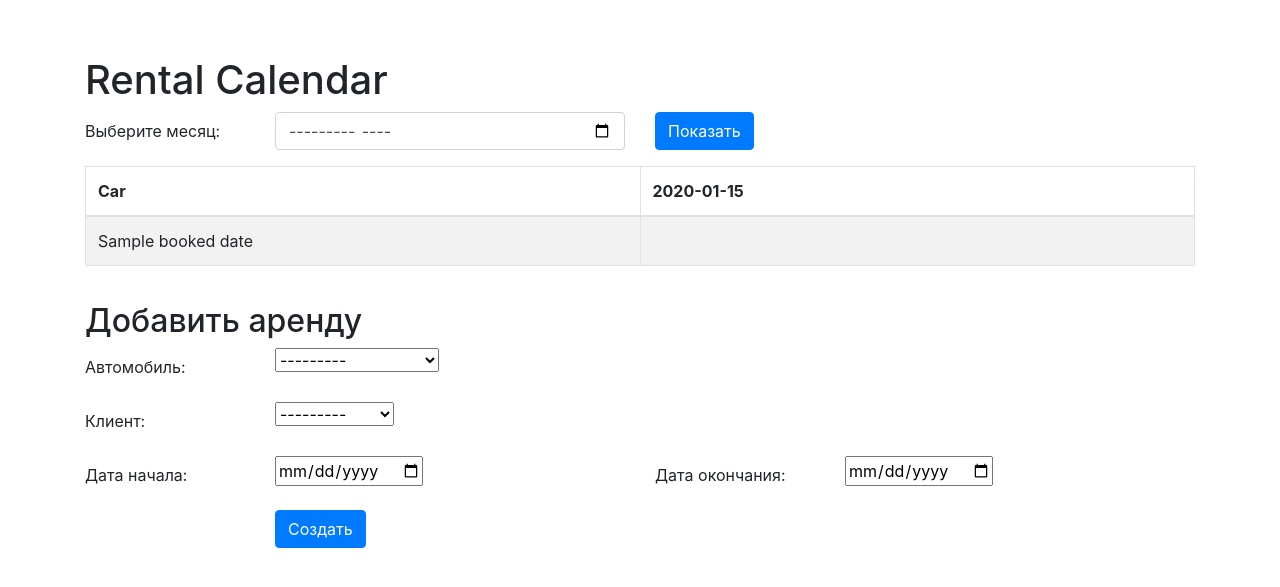
After one commit to gipopotamus/Spectech-Tracker, a Django app: template spectech/templates/rental_calendar.html in a window 1280 px wide. The commit adds this page. Shown: the top 587 px of the page. Run offline with Django 4.2, Linux system fonts and the light colour scheme; tables that the repository leaves empty hold one stand-in row (values such as "Sample post"); the template is opened without the code that fills it: values that come from a table or form of the project are taken from there, most other values are stand-ins (such as "Sample title", 1, 10 or a date in 2020); some libraries are stand-ins or nearby versions.

Commit message:
car list, car info, rental add

```diff
--- a/spectech/spectech/settings.py
+++ b/spectech/spectech/settings.py
@@ -38,7 +38,7 @@ INSTALLED_APPS = [
     'django.contrib.messages',
     'django.contrib.staticfiles',
     'tracker',
-    'django_jinja2',
+    'grappelli',
 ]
 
 MIDDLEWARE = [
@@ -123,6 +123,10 @@ USE_TZ = True
 
 STATIC_URL = 'static/'
 
+STATICFILES_DIRS = [
+    os.path.join(BASE_DIR, 'static'),
+]
+
 # Default primary key field type
 # https://docs.djangoproject.com/en/4.2/ref/settings/#default-auto-field
 
--- a/spectech/tracker/templates/base.html
+++ b/spectech/templates/base.html
@@ -1,56 +1,17 @@
+{% load static %}
 <!DOCTYPE html>
 <html>
 <head>
-    <title>Мое приложение</title>
+    <title>SpecTech</title>
     <link rel="stylesheet" href="https://stackpath.bootstrapcdn.com/bootstrap/4.5.2/css/bootstrap.min.css">
-    <link rel="stylesheet" href="https://cdnjs.cloudflare.com/ajax/libs/bootstrap-icons/1.5.0/bootstrap-icons.min.css">
+    <link rel="stylesheet" href="{% static 'css/styles.css' %}">
     <link rel="stylesheet" href="https://cdnjs.cloudflare.com/ajax/libs/font-awesome/5.15.3/css/all.min.css">
 
-    <style>
-        body {
-            background-color: #f8f9fa;
-        }
-        .navbar {
-            background-color: #343a40;
-            box-shadow: 0 2px 4px rgba(0, 0, 0, 0.1);
-        }
-        .navbar-nav .nav-item .nav-link {
-            color: #fff;
-        }
-        .navbar-nav .nav-item .nav-link:hover,
-        .navbar-nav .nav-item .nav-link:focus {
-            background-color: #007bff;
-        }
-        .navbar-nav .dropdown:hover .dropdown-menu {
-            display: block;
-        }
-        .container {
-            margin-top: 20px;
-            background-color: #fff;
-            box-shadow: 0 2px 4px rgba(0, 0, 0, 0.1);
-            padding: 20px;
-        }
-        .btn {
-            margin-left: 10px;
-        }
-        .ml-auto {
-            margin-left: auto !important;
-        }
-        .dropdown-menu {
-            background-color: #343a40;
-        }
-        .dropdown-item {
-            color: #fff;
-        }
-        .dropdown-item:hover,
-        .dropdown-item:focus {
-            background-color: #007bff;
-        }
-    </style>
+
 </head>
 <body>
 <nav class="navbar navbar-expand-lg navbar-dark">
-    <a class="navbar-brand" href="#">Мое приложение</a>
+    <a class="navbar-brand" href="#">SpecTech</a>
     <button class="navbar-toggler" type="button" data-toggle="collapse" data-target="#navbarNav"
             aria-controls="navbarNav" aria-expanded="false" aria-label="Toggle navigation">
         <span class="navbar-toggler-icon"></span>
@@ -58,17 +19,17 @@
     <div class="collapse navbar-collapse" id="navbarNav">
         <ul class="navbar-nav mr-auto">
             <li class="nav-item">
-                <a class="nav-link" href="#">Календарь</a>
+                <a class="nav-link" href="{% url 'rental_calendar'%}">Календарь</a>
             </li>
             <li class="nav-item dropdown">
                 <a class="nav-link dropdown-toggle" href="#" id="navbarDropdown1" role="button" data-toggle="dropdown"
                    aria-haspopup="true" aria-expanded="false">
-                    Кнопка 1
+                    Списки
                 </a>
                 <div class="dropdown-menu" aria-labelledby="navbarDropdown1">
-                    <a class="dropdown-item" href="#">4</a>
-                    <a class="dropdown-item" href="#">5</a>
-                    <a class="dropdown-item" href="#">6</a>
+                    <a class="dropdown-item" href="{% url 'car_list'%}">Техника</a>
+                    <a class="dropdown-item" href="#">Клиенты</a>
+                    <a class="dropdown-item" href="#"></a>
                 </div>
             </li>
             <li class="nav-item dropdown">
@@ -77,7 +38,7 @@
                     Кнопка 2
                 </a>
                 <div class="dropdown-menu" aria-labelledby="navbarDropdown2">
-                    <a class="dropdown-item" href="#">1</a>
+                    <a class="dropdown-item" href="rental/list/cars">1</a>
                     <a class="dropdown-item" href="#">2</a>
                     <a class="dropdown-item" href="#">3</a>
                 </div>
@@ -97,6 +58,7 @@
     {% block content %}
     {% endblock %}
 </div>
+<script src="https://code.jquery.com/jquery-3.6.0.min.js"></script>
 <script src="https://stackpath.bootstrapcdn.com/bootstrap/4.5.2/js/bootstrap.min.js"></script>
 </body>
 </html>
--- /dev/null
+++ b/spectech/templates/rental_calendar.html
@@ -0,0 +1,142 @@
+{% extends 'base.html' %}
+
+{% block content %}
+    <h1>Rental Calendar</h1>
+    <div id="month-selection">
+        <form method="get" action="{% url 'rental_calendar' %}">
+            <div class="form-group row">
+                <label for="month" class="col-sm-2 col-form-label">Выберите месяц:</label>
+                <div class="col-sm-4">
+                    <input type="month" id="month" name="month" class="form-control" value="{{ selected_month }}" required>
+                </div>
+                <div class="col-sm-6">
+                    <button type="submit" class="btn btn-primary">Показать</button>
+                </div>
+            </div>
+        </form>
+    </div>
+    <div id="calendar-container" style="overflow-x: scroll;">
+        <table class="table table-bordered table-striped" style="min-width: 100%; table-layout: fixed;">
+            <thead>
+                <tr>
+                    <th style="width: 100px;">Car</th>
+                    {% for date in dates %}
+                        <th style="width: 100px;">{{ date }}</th>
+                    {% endfor %}
+                </tr>
+            </thead>
+            <tbody>
+                {% for car_name, rentals in booked_dates.items %}
+                    <tr>
+                        <td style="width: 100px;">{{ car_name }}</td>
+                        {% for date in dates %}
+                            {% if date in rentals|join:", " %}
+                                <td class="booked" style="width: 100px; background-color: red; color: white;">
+                                    {% for rental in rentals %}
+                                        {% for key, value in rental.items %}
+                                            {% if date in value %}
+                                                <a href="{% url 'rental_detail' key %}" class="text-light">{{ key }}</a>
+                                                <a href="{% url 'rental_delete' key %}" class="delete-rental" style="float: right;">
+                                                    <i class="fa fa-trash text-light"></i>
+                                                </a>
+                                            {% endif %}
+                                        {% endfor %}
+                                    {% endfor %}
+                                </td>
+                            {% else %}
+                                <td style="width: 100px;"></td>
+                            {% endif %}
+                        {% endfor %}
+                    </tr>
+                {% endfor %}
+            </tbody>
+        </table>
+    </div>
+
+    <div id="create-rental-form" style="margin-top: 20px;">
+        <h2>Добавить аренду</h2>
+        <form method="post" action="{% url 'rental_create' %}">
+            {% csrf_token %}
+            <div class="form-group row">
+                <label for="car" class="col-sm-2 col-form-label">Автомобиль:</label>
+                <div class="col-sm-10">
+                    {{ form.car }}
+                    {% if form.car.errors %}
+                        <div class="invalid-feedback">
+                            {{ form.car.errors }}
+                        </div>
+                    {% endif %}
+                </div>
+            </div>
+            <div class="form-group row">
+                <label for="client" class="col-sm-2 col-form-label">Клиент:</label>
+                <div class="col-sm-10">
+                    {{ form.client }}
+                    {% if form.client.errors %}
+                        <div class="invalid-feedback">
+                            {{ form.client.errors }}
+                        </div>
+                    {% endif %}
+                </div>
+            </div>
+            <div class="form-group row">
+                <label for="start_date" class="col-sm-2 col-form-label">Дата начала:</label>
+                <div class="col-sm-4">
+                    {{ form.start_date }}
+                    {% if form.start_date.errors %}
+                        <div class="invalid-feedback">
+                            {{ form.start_date.errors }}
+                        </div>
+                    {% endif %}
+                </div>
+                <label for="end_date" class="col-sm-2 col-form-label">Дата окончания:</label>
+                <div class="col-sm-4">
+                    {{ form.end_date }}
+                    {% if form.end_date.errors %}
+                        <div class="invalid-feedback">
+                            {{ form.end_date.errors }}
+                        </div>
+                    {% endif %}
+                </div>
+            </div>
+
+            <div class="form-group row">
+                <div class="col-sm-10 offset-sm-2">
+                    <button type="submit" class="btn btn-primary">Создать</button>
+                </div>
+            </div>
+        </form>
+    </div>
+
+    <script>
+        // Обработчик события для удаления аренды
+        const deleteLinks = document.getElementsByClassName('delete-rental');
+        for (const link of deleteLinks) {
+            link.addEventListener('click', function (event) {
+                event.preventDefault();
+                if (confirm('Вы уверены, что хотите удалить эту аренду?')) {
+                    const url = this.getAttribute('href');
+                    const rentalId = this.getAttribute('data-rental-id');  // Получаем идентификатор аренды
+                    fetch(url, {
+                        method: 'POST',
+                        headers: {
+                            'Content-Type': 'application/json',
+                            'X-CSRFToken': '{{ csrf_token }}'
+                        },
+                        body: JSON.stringify({ rental_id: rentalId })  // Передаем идентификатор аренды в теле запроса
+                    })
+                    .then(response => {
+                        if (response.ok) {
+                            location.reload();  // Перезагрузка страницы после успешного удаления
+                        } else {
+                            console.error('Ошибка при удалении аренды');
+                        }
+                    })
+                    .catch(error => {
+                        console.error('Ошибка при удалении аренды:', error);
+                    });
+                }
+            });
+        }
+    </script>
+{% endblock %}
--- a/spectech/tracker/admin.py
+++ b/spectech/tracker/admin.py
@@ -79,9 +79,9 @@ class ConstructionObjectAdmin(admin.ModelAdmin):
 
 
 class ShiftAdmin(admin.ModelAdmin):
-    list_display = ['date', 'worker', 'fuel_filled', 'fuel_consumed', 'rental']
-    search_fields = ['date']
-    autocomplete_fields = ['worker', 'rental']
+    list_display = ['worker', 'fuel_filled', 'fuel_consumed']
+    # search_fields = ['date']
+    autocomplete_fields = ['worker']
 
 
 class RentalAdmin(admin.ModelAdmin):
--- a/spectech/tracker/forms.py
+++ b/spectech/tracker/forms.py
@@ -1,10 +1,20 @@
 from django import forms
-from .models import Rental
+from django.forms import formset_factory
+from .models import Rental, Shift
+
+
+class ShiftForm(forms.ModelForm):
+    class Meta:
+        model = Shift
+        fields = ['worker', 'fuel_filled', 'fuel_consumed', 'start_date', 'end_date']
+        widgets = {
+            'start_date': forms.DateInput(attrs={'type': 'date'}),
+            'end_date': forms.DateInput(attrs={'type': 'date'}),
+        }
 
 
 class RentalForm(forms.ModelForm):
-    start_date = forms.DateField(widget=forms.DateInput(attrs={'type': 'date'}))
-    end_date = forms.DateField(widget=forms.DateInput(attrs={'type': 'date'}))
+    shifts = formset_factory(ShiftForm, extra=1)
 
     class Meta:
         model = Rental
@@ -15,3 +25,7 @@ class RentalForm(forms.ModelForm):
             'start_date': 'Дата начала',
             'end_date': 'Дата окончания',
         }
+        widgets = {
+            'start_date': forms.DateInput(attrs={'type': 'date'}),
+            'end_date': forms.DateInput(attrs={'type': 'date'}),
+        }
--- a/spectech/tracker/urls.py
+++ b/spectech/tracker/urls.py
@@ -1,9 +1,11 @@
 from django.urls import path
-from .views import RentalCalendarView, RentalDetailView, RentalDeleteView
+from .views import RentalCalendarView, RentalDetailView, RentalDeleteView, CarListView, CarDetailView
 
 urlpatterns = [
     path('calendar/', RentalCalendarView.as_view(), name='rental_calendar'),
     path('info/<int:pk>/', RentalDetailView.as_view(), name='rental_detail'),
     path('create/', RentalCalendarView.as_view(), name='rental_create'),
-    path('delete/<int:pk>/', RentalDeleteView.as_view(), name='rental_delete')
+    path('delete/<int:pk>/', RentalDeleteView.as_view(), name='rental_delete'),
+    path('list/cars', CarListView.as_view(), name='car_list'),
+    path('list/cars/<int:pk>/', CarDetailView.as_view(), name='car_detail'),
 ]
```
Also changed, not shown: spectech/templates/lists/car_detail.html (added, +89 -0 lines), spectech/tracker/models.py (+14 -2 lines), spectech/tracker/templates/rental_calendar.html (deleted, +0 -83 lines), spectech/tracker/views.py (+44 -1 lines).
